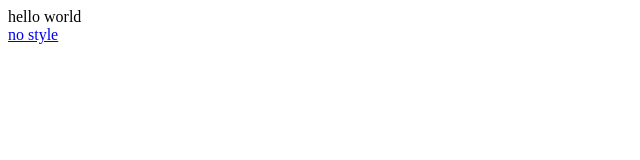
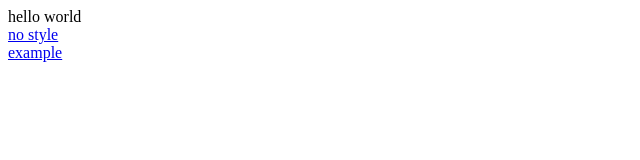
Before and after one commit to Snout813/project2, a plain HTML site: page index.html in a window 1280 px wide. Shown: the full height of the page, 0-640 px from the left. Drawn offline with Linux system fonts and the light colour scheme.

Commit message:
change index

```diff
--- a/index.html
+++ b/index.html
@@ -10,6 +10,6 @@
     <br>
     <a href="nostyle.html">no style</a>
     <br>
-    <a href="/sign-in/example.html"></a>
+    <a href="/sign-in/example.html">example</a>
 </body>
 </html>
```
